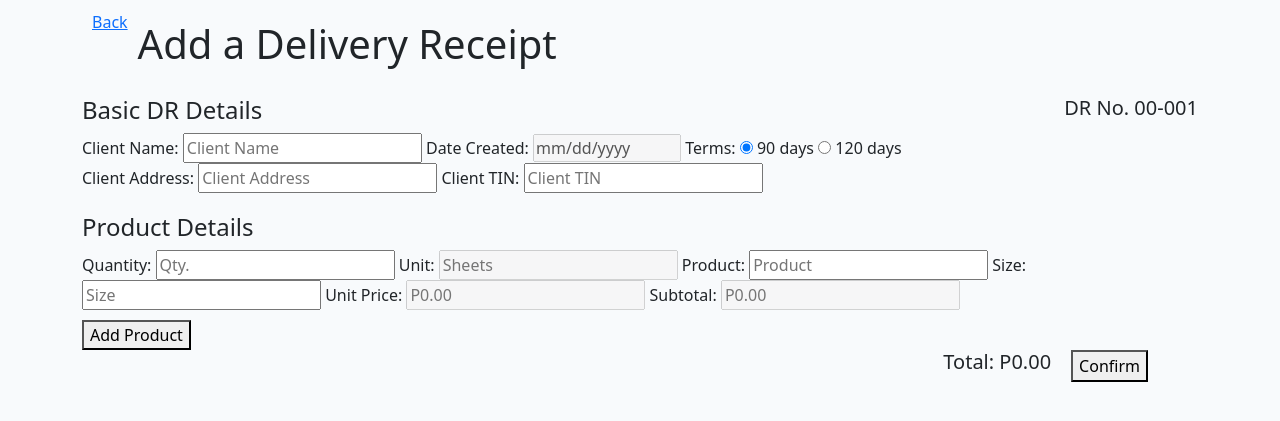
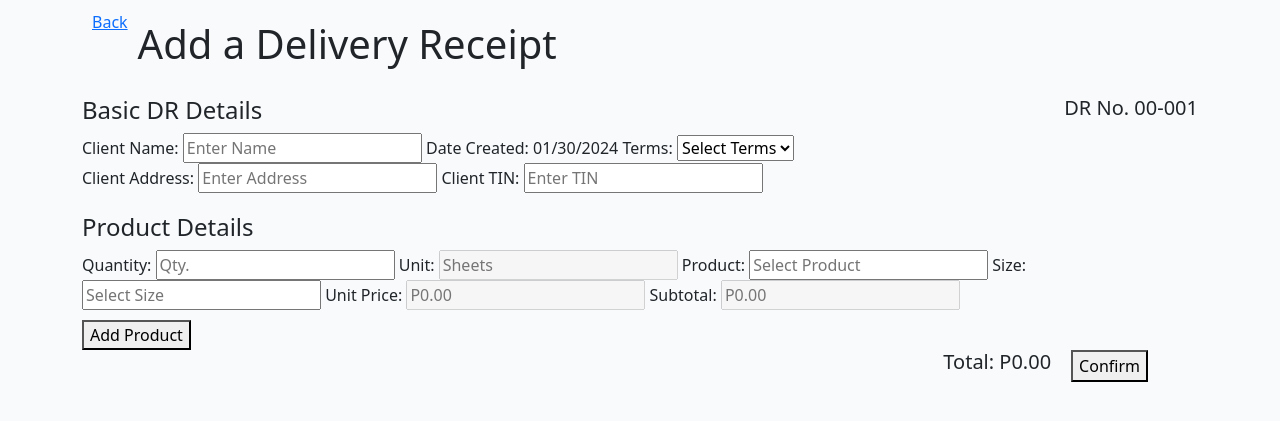
Before and after one commit to pruevangelista/SagafeInc, a Django app: page /add_dr in a window 1280 px wide. Shown: the top 421 px of the page. Run offline with Django 4.2, Linux system fonts and the light colour scheme; data that the repository does not hold is empty; some libraries are stand-ins or nearby versions.

Commit message:
fixed dr number, date, and terms formatting

```diff
--- a/g_uno_demo/g_uno_app/models.py
+++ b/g_uno_demo/g_uno_app/models.py
@@ -82,7 +82,7 @@ class DeliveryReceipt(models.Model):
     dr_amt_vat = models.FloatField(null=False, blank=True, default = 0)
 
     def getDrNumber(self):
-        return self.product_id
+        return self.dr_number
 
     def getDrAmtVat(self):
         return self.dr_amt_vat
@@ -98,6 +98,10 @@ class DeliveryReceipt(models.Model):
 
     def formatDrNumber(self):
         return "{:02d}-{:03d}".format(self.dr_number // 1000, self.dr_number % 1000)
+
+    #Prue: Added this
+    def formatDate(self):
+        return self.dr_date.strftime("%m/%d/%Y")
 
     def __str__(self):
         return (
--- a/g_uno_demo/g_uno_app/templates/g_uno_app/add_dr.html
+++ b/g_uno_demo/g_uno_app/templates/g_uno_app/add_dr.html
@@ -49,22 +49,25 @@
             <div class="header1">
                 <h4>Basic DR Details</h5>
                 <!-- AUTOMATICALLY UPDATES based on latest DR No. -->
-                <h5>DR No. 00-001</h5>
-                <!-- DR No. {{ d.dr_number }} -->
+                <input type="hidden" name="dr_number" value="{{ c.getDrNumber }}">
+                <h5>DR No. {{ c.formatDrNumber }}</h5>
             </div>
             <label for="client_name">Client Name:</label>
-            <input type="text" placeholder="Client Name">
-            <!-- REMOVE INPUT: Date created should automatically show the current / real-time date of when the user is filling up the form -->
-            <label for="date_created">Date Created:</label>
-            <input type="date" placeholder="" disabled>
+            <input type="text" placeholder="Enter Name">
+            <label for="date_created">Date Created: {{ c.formatDate }}</label>
+            <!-- DROPDOWN -->
             <label for="terms">Terms:</label>
-            <input type="radio" name="terms" value="90" checked> 90 days
-            <input type="radio" name="terms" value="120"> 120 days
+            <select name="terms" id="terms">
+                <option value="" selected disabled>Select Terms</option>
+                <option value="90">90</option>
+                <option value="120">120</option>
+            </select>
+            <!-- DROPDOWN -->
             <br>
             <label for="client_address">Client Address:</label>
-            <input type="text" placeholder="Client Address">
+            <input type="text" placeholder="Enter Address">
             <label for="client_tin">Client TIN:</label>
-            <input type="text" placeholder="Client TIN">
+            <input type="text" placeholder="Enter TIN">
         </div>
         <div class="product_details">
             <div class="header2">
@@ -73,13 +76,15 @@
             <label for="quantity">Quantity:</label>
             <input type="number" placeholder="Qty." name="inp_quantity">
             <!-- REMOVE INPUT: Unit should be automatic based on the product selected -->
-            <label for="unit">Unit:</label disabled>
+            <!-- <label for="unit">Unit: {{ e.getUnit }} </label> -->
+            <label for="unit">Unit: </label disabled>
             <input type="text" placeholder="Sheets" disabled>
             <label for="product">Product:</label>
-            <input type="text" placeholder="Product" name = "inp_product">
+            <input type="text" placeholder="Select Product" name = "inp_product">
             <label for="size">Size:</label>
-            <input type="text" placeholder="Size" name = "inp_size">
+            <input type="text" placeholder="Select Size" name = "inp_size">
             <!-- REMOVE INPUT: Should be automatically calculated based on the database considering the product and its size -->
+            <!-- <label for="unit_price">Unit Price: {{ e.getUnitPrice }}</label> -->
             <label for="unit_price">Unit Price:</label>
             <input type="text" placeholder="P0.00" disabled>
             <!-- REMOVE INPUT: Should be automatically calculated based on the product of unit price and quantity -->
--- a/g_uno_demo/g_uno_app/views.py
+++ b/g_uno_demo/g_uno_app/views.py
@@ -28,7 +28,23 @@ def dr_home(request):
     return render(request, 'g_uno_app/dr_home.html')
 
 def add_dr(request):
-    return render(request, 'g_uno_app/add_dr.html')
+    # Checks if the latest DR instance exists and retrieves its dr_number
+    if DeliveryReceipt.objects.exists():
+        latest_DRinstance = DeliveryReceipt.objects.latest('dr_number')
+        latest_DRnumber = latest_DRinstance.dr_number
+        new_DRnumber = latest_DRnumber + 1
+    else:
+        new_DRnumber = 1
+
+    # Saves new_DRnumber only in memory until user actually clicks the confirm button in add_dr.html
+    dr_instance = DeliveryReceipt(dr_number=new_DRnumber)
+
+    context = {
+        'c': dr_instance,
+        #'d': client_instance, (for suggested client_name inputs)
+        #'e': product_instance, (for suggested product_name inputs)
+    }
+    return render(request, 'g_uno_app/add_dr.html', context)
 
 def new_dr(request):
     if(request.method == "POST"):
```
Also changed, not shown: g_uno_demo/g_uno_app/migrations/0001_initial.py, g_uno_demo/g_uno_app/migrations/0002_alter_deliveryreceipt_dr_amt_vat_and_more.py (deleted), g_uno_demo/g_uno_app/migrations/0003_alter_deliveryreceipt_dr_amt_vat_and_more.py (deleted), g_uno_demo/g_uno_app/migrations/0004_alter_deliveryreceipt_dr_amt_vat_and_more.py (deleted), g_uno_demo/g_uno_app/migrations/0005_alter_deliveryreceipt_dr_amt_vat_and_more.py (deleted).
